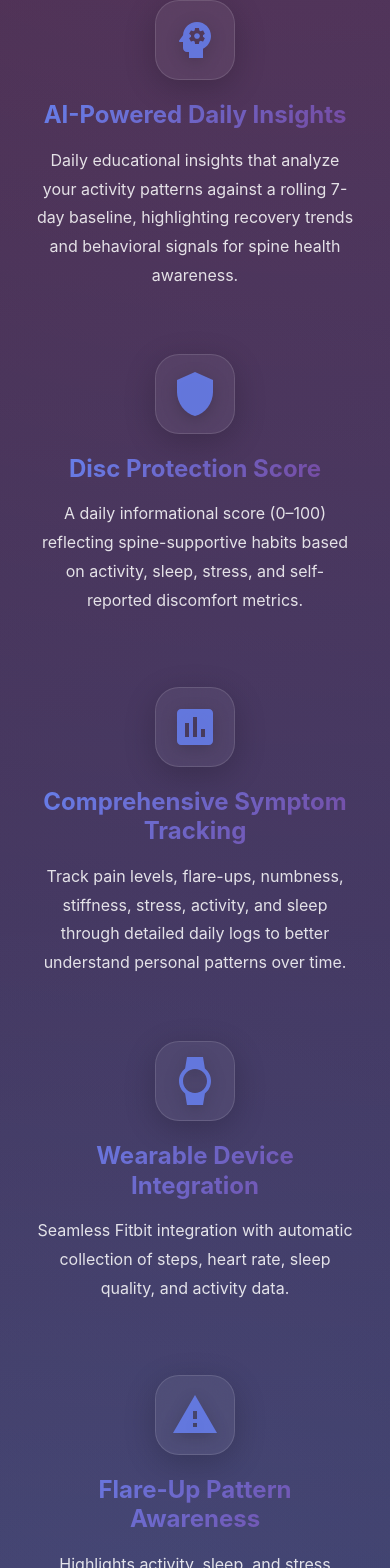
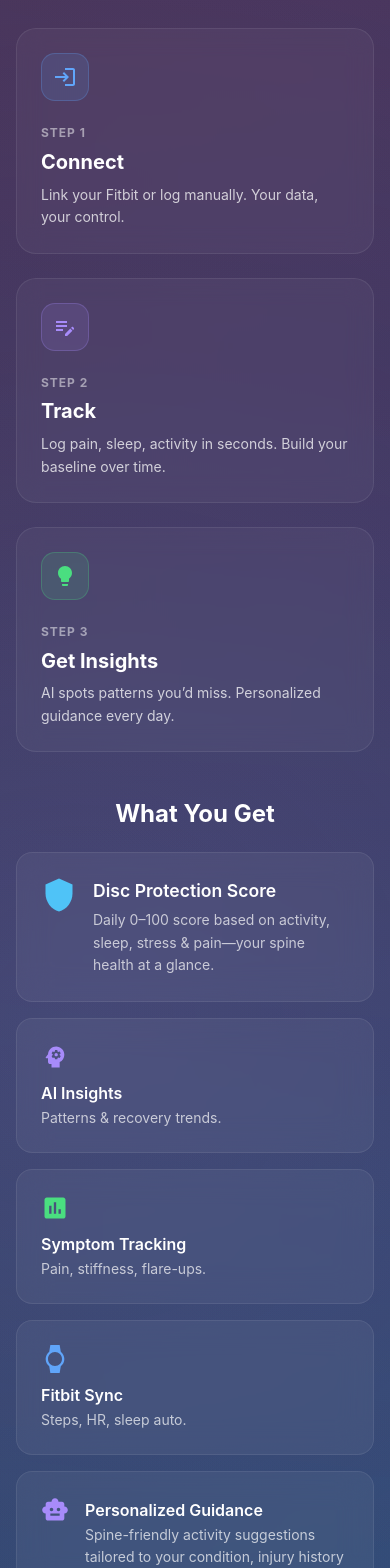
Before and after one commit to kabirshhaikh/fitspine-frontend, a React (Vite) app: page / in a window 390 px wide. Shown: the part 2299-3867 px from the top of the page. Built offline with nearby package versions, Linux system fonts and the light colour scheme; no server answers.

Commit message:
Added new changes in landing page

```diff
--- a/src/pages/NewLanding.jsx
+++ b/src/pages/NewLanding.jsx
@@ -1,7 +1,7 @@
 import React, { useEffect, useRef } from "react";
 import { useNavigate, Link as RouterLink } from "react-router-dom";
 import { Box, Container, Typography, Button, Grid, Card, Link } from "@mui/material";
-import { ArrowForward, Psychology, Shield, Assessment, Watch, TrendingUp, LocalHospital, SmartToy, Analytics, Warning, ErrorOutline, HelpOutline, PersonOff, Route } from "@mui/icons-material";
+import { ArrowForward, Psychology, Shield, Assessment, Watch, SmartToy, Login, EditNote, Lightbulb } from "@mui/icons-material";
 import "../styles/new-landing.css";
 
 const NewLanding = () => {
@@ -37,54 +37,6 @@ const NewLanding = () => {
   const handleGetStarted = () => {
     navigate("/login");
   };
-
-  const features = [
-    {
-      icon: <Psychology />,
-      title: "AI-Powered Daily Insights",
-      description: "Daily educational insights that analyze your activity patterns against a rolling 7-day baseline, highlighting recovery trends and behavioral signals for spine health awareness."
-    },
-    {
-      icon: <Shield />,
-      title: "Disc Protection Score",
-      description: "A daily informational score (0–100) reflecting spine-supportive habits based on activity, sleep, stress, and self-reported discomfort metrics."
-    },
-    {
-      icon: <Assessment />,
-      title: "Comprehensive Symptom Tracking",
-      description: "Track pain levels, flare-ups, numbness, stiffness, stress, activity, and sleep through detailed daily logs to better understand personal patterns over time."
-    },
-    {
-      icon: <Watch />,
-      title: "Wearable Device Integration",
-      description: "Seamless Fitbit integration with automatic collection of steps, heart rate, sleep quality, and activity data."
-    },
-    {
-      icon: <Warning />,
-      title: "Flare-Up Pattern Awareness",
-      description: "Highlights activity, sleep, and stress patterns commonly associated with flare-ups to support early awareness and habit adjustments."
-    },
-    {
-      icon: <TrendingUp />,
-      title: "Risk Awareness Indicators",
-      description: "Trend-based risk signals (0–10 scale) that categorize flare-up-related patterns into awareness levels such as Safe, Caution, Elevated, and High."
-    },
-    {
-      icon: <LocalHospital />,
-      title: "Personal Spine Profile",
-      description: "Track spine injuries, affected disc levels, and surgery history to personalize data visualization and insight context."
-    },
-    {
-      icon: <SmartToy />,
-      title: "Actionable Wellness Guidance",
-      description: "Daily spine-friendly activity suggestions with general timing and duration context, designed for education and habit support."
-    },
-    {
-      icon: <Analytics />,
-      title: "Comprehensive Dashboard",
-      description: "Weekly trend visualizations covering pain patterns, activity correlations, heart rate metrics, and sleep quality insights."
-    }
-  ];
 
   return (
     <Box className="new-landing-container">
@@ -860,256 +812,140 @@ const NewLanding = () => {
         </Container>
       </Box>
 
-      {/* Key Features */}
+      {/* How It Works + Key Capabilities */}
       <Box className="section-new">
         <Container maxWidth="lg" sx={{ px: { xs: 2, sm: 3, md: 4 }, height: "100%", display: "flex", alignItems: "center" }}>
-          <Box className="section-content animate-on-scroll">
+          <Box className="section-content animate-on-scroll" sx={{ width: "100%" }}>
             <Typography variant="h2" className="section-title">
-              Comprehensive Features for Spine Health
+              Simple. Powerful. Personalized.
             </Typography>
-            <Box sx={{ mt: { xs: 4, md: 6 }, display: "flex", flexDirection: "column", gap: { xs: 4, md: 6 } }}>
-              {/* Row 1 */}
-              <Box sx={{ display: "flex", flexDirection: { xs: "column", md: "row" }, justifyContent: "space-between", gap: { xs: 3, md: 4 } }}>
-                <Box className="problem-item-new" sx={{ flex: 1, maxWidth: { md: "48%" } }}>
-                  <Box className="problem-icon-new">
-                    <Box sx={{ fontSize: { xs: "56px", md: "72px" }, color: "rgba(102, 126, 234, 0.9)", display: "flex", alignItems: "center", justifyContent: "center" }}>
-                      {features[0].icon}
-                    </Box>
+            <Typography variant="body1" sx={{ color: "rgba(255,255,255,0.7)", textAlign: "center", mb: { xs: 4, md: 6 }, maxWidth: 560, mx: "auto" }}>
+              Three steps to understanding your spine health—and taking control.
+            </Typography>
+
+            {/* How It Works - 3 Steps */}
+            <Box
+              sx={{
+                display: "grid",
+                gridTemplateColumns: { xs: "1fr", sm: "repeat(3, 1fr)" },
+                gap: { xs: 3, sm: 4 },
+                mb: { xs: 6, md: 8 },
+              }}
+            >
+              {[
+                { icon: <Login />, step: "1", title: "Connect", desc: "Link your Fitbit or log manually. Your data, your control.", color: "#60a5fa" },
+                { icon: <EditNote />, step: "2", title: "Track", desc: "Log pain, sleep, activity in seconds. Build your baseline over time.", color: "#a78bfa" },
+                { icon: <Lightbulb />, step: "3", title: "Get Insights", desc: "AI spots patterns you’d miss. Personalized guidance every day.", color: "#4ade80" },
+              ].map((item) => (
+                <Box
+                  key={item.step}
+                  className="how-step-card"
+                  sx={{
+                    position: "relative",
+                    p: { xs: 3, md: 4 },
+                    borderRadius: "20px",
+                    background: "rgba(255,255,255,0.04)",
+                    border: "1px solid rgba(255,255,255,0.08)",
+                    backdropFilter: "blur(12px)",
+                    transition: "all 0.4s cubic-bezier(0.4,0,0.2,1)",
+                    "&:hover": {
+                      transform: "translateY(-6px)",
+                      borderColor: `${item.color}40`,
+                      boxShadow: `0 20px 40px rgba(0,0,0,0.2), 0 0 30px ${item.color}20`,
+                    },
+                  }}
+                >
+                  <Box
+                    sx={{
+                      width: 48,
+                      height: 48,
+                      borderRadius: "14px",
+                      background: `${item.color}20`,
+                      border: `1px solid ${item.color}40`,
+                      display: "flex",
+                      alignItems: "center",
+                      justifyContent: "center",
+                      mb: 2,
+                    }}
+                  >
+                    {React.cloneElement(item.icon, { sx: { fontSize: 24, color: item.color } })}
                   </Box>
-                  <Typography variant="h4" sx={{
-                    mb: 2,
-                    fontSize: { xs: "1.5rem", md: "2rem" },
-                    fontWeight: 700,
-                    background: "linear-gradient(135deg, #667eea 0%, #764ba2 100%)",
-                    WebkitBackgroundClip: "text",
-                    WebkitTextFillColor: "transparent",
-                    backgroundClip: "text"
-                  }}>
-                    {features[0].title}
+                  <Typography variant="overline" sx={{ color: "rgba(255,255,255,0.5)", fontWeight: 700, letterSpacing: 1 }}>
+                    Step {item.step}
                   </Typography>
-                  <Typography variant="body1" sx={{
-                    color: "rgba(255,255,255,0.85)",
-                    fontSize: { xs: "1rem", md: "1.125rem" },
-                    lineHeight: 1.8
-                  }}>
-                    {features[0].description}
+                  <Typography variant="h5" sx={{ color: "white", fontWeight: 700, mb: 1, fontSize: { xs: "1.25rem", md: "1.5rem" } }}>
+                    {item.title}
+                  </Typography>
+                  <Typography variant="body2" sx={{ color: "rgba(255,255,255,0.75)", lineHeight: 1.6 }}>
+                    {item.desc}
                   </Typography>
                 </Box>
-                <Box className="problem-item-new" sx={{ flex: 1, maxWidth: { md: "48%" } }}>
-                  <Box className="problem-icon-new">
-                    <Box sx={{ fontSize: { xs: "56px", md: "72px" }, color: "rgba(102, 126, 234, 0.9)", display: "flex", alignItems: "center", justifyContent: "center" }}>
-                      {features[1].icon}
-                    </Box>
+              ))}
+            </Box>
+
+            {/* What You Get - Aligned Grid */}
+            <Typography variant="h3" sx={{ fontSize: { xs: "1.5rem", md: "1.9rem" }, fontWeight: 700, color: "white", textAlign: "center", mb: { xs: 3, md: 4 } }}>
+              What You Get
+            </Typography>
+            <Box
+              className="bento-grid"
+              sx={{
+                display: "grid",
+                gridTemplateColumns: { xs: "1fr", sm: "repeat(2, 1fr)", md: "repeat(3, 1fr)" },
+                gridAutoRows: { xs: "minmax(120px, auto)", md: "minmax(160px, auto)" },
+                alignItems: "stretch",
+                gap: { xs: 2, sm: 3, md: 4 },
+                width: "100%",
+              }}
+            >
+              {/* Row 1: Hero card - full width */}
+              <Box
+                className="bento-card bento-fullwidth"
+                sx={{
+                  gridColumn: { xs: "1", sm: "1 / -1", md: "1 / -1" },
+                  p: { xs: 3, md: 4 },
+                }}
+              >
+                <Box sx={{ display: "flex", alignItems: "flex-start", gap: { xs: 2, md: 3 } }}>
+                  <Shield sx={{ fontSize: { xs: 36, md: 44 }, color: "#4fc3f7", flexShrink: 0 }} />
+                  <Box>
+                    <Typography variant="h6" sx={{ color: "white", fontWeight: 600, mb: 0.5, fontSize: { xs: "1.1rem", md: "1.35rem" } }}>Disc Protection Score</Typography>
+                    <Typography variant="body2" sx={{ color: "rgba(255,255,255,0.7)", lineHeight: 1.6, fontSize: { xs: "0.875rem", md: "1rem" } }}>Daily 0–100 score based on activity, sleep, stress & pain—your spine health at a glance.</Typography>
                   </Box>
-                  <Typography variant="h4" sx={{
-                    mb: 2,
-                    fontSize: { xs: "1.5rem", md: "2rem" },
-                    fontWeight: 700,
-                    background: "linear-gradient(135deg, #667eea 0%, #764ba2 100%)",
-                    WebkitBackgroundClip: "text",
-                    WebkitTextFillColor: "transparent",
-                    backgroundClip: "text"
-                  }}>
-                    {features[1].title}
-                  </Typography>
-                  <Typography variant="body1" sx={{
-                    color: "rgba(255,255,255,0.85)",
-                    fontSize: { xs: "1rem", md: "1.125rem" },
-                    lineHeight: 1.8
-                  }}>
-                    {features[1].description}
-                  </Typography>
                 </Box>
               </Box>
 
-              {/* Row 2 */}
-              <Box sx={{ display: "flex", flexDirection: { xs: "column", md: "row" }, justifyContent: "space-between", gap: { xs: 3, md: 4 } }}>
-                <Box className="problem-item-new" sx={{ flex: 1, maxWidth: { md: "48%" } }}>
-                  <Box className="problem-icon-new">
-                    <Box sx={{ fontSize: { xs: "56px", md: "72px" }, color: "rgba(102, 126, 234, 0.9)", display: "flex", alignItems: "center", justifyContent: "center" }}>
-                      {features[2].icon}
-                    </Box>
-                  </Box>
-                  <Typography variant="h4" sx={{
-                    mb: 2,
-                    fontSize: { xs: "1.5rem", md: "2rem" },
-                    fontWeight: 700,
-                    background: "linear-gradient(135deg, #667eea 0%, #764ba2 100%)",
-                    WebkitBackgroundClip: "text",
-                    WebkitTextFillColor: "transparent",
-                    backgroundClip: "text"
-                  }}>
-                    {features[2].title}
-                  </Typography>
-                  <Typography variant="body1" sx={{
-                    color: "rgba(255,255,255,0.85)",
-                    fontSize: { xs: "1rem", md: "1.125rem" },
-                    lineHeight: 1.8
-                  }}>
-                    {features[2].description}
-                  </Typography>
-                </Box>
-                <Box className="problem-item-new" sx={{ flex: 1, maxWidth: { md: "48%" } }}>
-                  <Box className="problem-icon-new">
-                    <Box sx={{ fontSize: { xs: "56px", md: "72px" }, color: "rgba(102, 126, 234, 0.9)", display: "flex", alignItems: "center", justifyContent: "center" }}>
-                      {features[3].icon}
-                    </Box>
-                  </Box>
-                  <Typography variant="h4" sx={{
-                    mb: 2,
-                    fontSize: { xs: "1.5rem", md: "2rem" },
-                    fontWeight: 700,
-                    background: "linear-gradient(135deg, #667eea 0%, #764ba2 100%)",
-                    WebkitBackgroundClip: "text",
-                    WebkitTextFillColor: "transparent",
-                    backgroundClip: "text"
-                  }}>
-                    {features[3].title}
-                  </Typography>
-                  <Typography variant="body1" sx={{
-                    color: "rgba(255,255,255,0.85)",
-                    fontSize: { xs: "1rem", md: "1.125rem" },
-                    lineHeight: 1.8
-                  }}>
-                    {features[3].description}
-                  </Typography>
-                </Box>
+              {/* Row 2: Three equal cards */}
+              <Box className="bento-card bento-equal" sx={{ p: { xs: 3, md: 4 } }}>
+                <Psychology sx={{ fontSize: { xs: 28, md: 36 }, color: "#a78bfa", mb: 1 }} />
+                <Typography variant="subtitle1" sx={{ color: "white", fontWeight: 600, fontSize: { xs: "1rem", md: "1.15rem" } }}>AI Insights</Typography>
+                <Typography variant="body2" sx={{ color: "rgba(255,255,255,0.7)", lineHeight: 1.5, fontSize: { xs: "0.875rem", md: "1rem" } }}>Patterns & recovery trends.</Typography>
+              </Box>
+              <Box className="bento-card bento-equal" sx={{ p: { xs: 3, md: 4 } }}>
+                <Assessment sx={{ fontSize: { xs: 28, md: 36 }, color: "#4ade80", mb: 1 }} />
+                <Typography variant="subtitle1" sx={{ color: "white", fontWeight: 600, fontSize: { xs: "1rem", md: "1.15rem" } }}>Symptom Tracking</Typography>
+                <Typography variant="body2" sx={{ color: "rgba(255,255,255,0.7)", lineHeight: 1.5, fontSize: { xs: "0.875rem", md: "1rem" } }}>Pain, stiffness, flare-ups.</Typography>
+              </Box>
+              <Box className="bento-card bento-equal" sx={{ p: { xs: 3, md: 4 } }}>
+                <Watch sx={{ fontSize: { xs: 28, md: 36 }, color: "#60a5fa", mb: 1 }} />
+                <Typography variant="subtitle1" sx={{ color: "white", fontWeight: 600, fontSize: { xs: "1rem", md: "1.15rem" } }}>Fitbit Sync</Typography>
+                <Typography variant="body2" sx={{ color: "rgba(255,255,255,0.7)", lineHeight: 1.5, fontSize: { xs: "0.875rem", md: "1rem" } }}>Steps, HR, sleep auto.</Typography>
               </Box>
 
-              {/* Row 3 */}
-              <Box sx={{ display: "flex", flexDirection: { xs: "column", md: "row" }, justifyContent: "space-between", gap: { xs: 3, md: 4 } }}>
-                <Box className="problem-item-new" sx={{ flex: 1, maxWidth: { md: "48%" } }}>
-                  <Box className="problem-icon-new">
-                    <Box sx={{ fontSize: { xs: "56px", md: "72px" }, color: "rgba(102, 126, 234, 0.9)", display: "flex", alignItems: "center", justifyContent: "center" }}>
-                      {features[4].icon}
-                    </Box>
+              {/* Row 3: Full width */}
+              <Box
+                className="bento-card bento-fullwidth"
+                sx={{
+                  gridColumn: { xs: "1", sm: "1 / -1", md: "1 / -1" },
+                  p: { xs: 3, md: 4 },
+                }}
+              >
+                <Box sx={{ display: "flex", alignItems: "flex-start", gap: { xs: 2, md: 3 } }}>
+                  <SmartToy sx={{ fontSize: { xs: 28, md: 36 }, color: "#a78bfa", flexShrink: 0 }} />
+                  <Box>
+                    <Typography variant="subtitle1" sx={{ color: "white", fontWeight: 600, fontSize: { xs: "1rem", md: "1.15rem" } }}>Personalized Guidance</Typography>
+                    <Typography variant="body2" sx={{ color: "rgba(255,255,255,0.7)", lineHeight: 1.6, fontSize: { xs: "0.875rem", md: "1rem" } }}>Spine-friendly activity suggestions tailored to your condition, injury history & recovery goals.</Typography>
                   </Box>
-                  <Typography variant="h4" sx={{
-                    mb: 2,
-                    fontSize: { xs: "1.5rem", md: "2rem" },
-                    fontWeight: 700,
-                    background: "linear-gradient(135deg, #667eea 0%, #764ba2 100%)",
-                    WebkitBackgroundClip: "text",
-                    WebkitTextFillColor: "transparent",
-                    backgroundClip: "text"
-                  }}>
-                    {features[4].title}
-                  </Typography>
-                  <Typography variant="body1" sx={{
-                    color: "rgba(255,255,255,0.85)",
-                    fontSize: { xs: "1rem", md: "1.125rem" },
-                    lineHeight: 1.8
-                  }}>
-                    {features[4].description}
-                  </Typography>
-                </Box>
-                <Box className="problem-item-new" sx={{ flex: 1, maxWidth: { md: "48%" } }}>
-                  <Box className="problem-icon-new">
-                    <Box sx={{ fontSize: { xs: "56px", md: "72px" }, color: "rgba(102, 126, 234, 0.9)", display: "flex", alignItems: "center", justifyContent: "center" }}>
-                      {features[5].icon}
-                    </Box>
-                  </Box>
-                  <Typography variant="h4" sx={{
-                    mb: 2,
-                    fontSize: { xs: "1.5rem", md: "2rem" },
-                    fontWeight: 700,
-                    background: "linear-gradient(135deg, #667eea 0%, #764ba2 100%)",
-                    WebkitBackgroundClip: "text",
-                    WebkitTextFillColor: "transparent",
-                    backgroundClip: "text"
-                  }}>
-                    {features[5].title}
-                  </Typography>
-                  <Typography variant="body1" sx={{
-                    color: "rgba(255,255,255,0.85)",
-                    fontSize: { xs: "1rem", md: "1.125rem" },
-                    lineHeight: 1.8
-                  }}>
-                    {features[5].description}
-                  </Typography>
-                </Box>
-              </Box>
-
-              {/* Row 4 */}
-              <Box sx={{ display: "flex", flexDirection: { xs: "column", md: "row" }, justifyContent: "space-between", gap: { xs: 3, md: 4 } }}>
-                <Box className="problem-item-new" sx={{ flex: 1, maxWidth: { md: "48%" } }}>
-                  <Box className="problem-icon-new">
-                    <Box sx={{ fontSize: { xs: "56px", md: "72px" }, color: "rgba(102, 126, 234, 0.9)", display: "flex", alignItems: "center", justifyContent: "center" }}>
-                      {features[6].icon}
-                    </Box>
-                  </Box>
-                  <Typography variant="h4" sx={{
-                    mb: 2,
-                    fontSize: { xs: "1.5rem", md: "2rem" },
-                    fontWeight: 700,
-                    background: "linear-gradient(135deg, #667eea 0%, #764ba2 100%)",
-                    WebkitBackgroundClip: "text",
-                    WebkitTextFillColor: "transparent",
-                    backgroundClip: "text"
-                  }}>
-                    {features[6].title}
-                  </Typography>
-                  <Typography variant="body1" sx={{
-                    color: "rgba(255,255,255,0.85)",
-                    fontSize: { xs: "1rem", md: "1.125rem" },
-                    lineHeight: 1.8
-                  }}>
-                    {features[6].description}
-                  </Typography>
-                </Box>
-                <Box className="problem-item-new" sx={{ flex: 1, maxWidth: { md: "48%" } }}>
-                  <Box className="problem-icon-new">
-                    <Box sx={{ fontSize: { xs: "56px", md: "72px" }, color: "rgba(102, 126, 234, 0.9)", display: "flex", alignItems: "center", justifyContent: "center" }}>
-                      {features[7].icon}
-                    </Box>
-                  </Box>
-                  <Typography variant="h4" sx={{
-                    mb: 2,
-                    fontSize: { xs: "1.5rem", md: "2rem" },
-                    fontWeight: 700,
-                    background: "linear-gradient(135deg, #667eea 0%, #764ba2 100%)",
-                    WebkitBackgroundClip: "text",
-                    WebkitTextFillColor: "transparent",
-                    backgroundClip: "text"
-                  }}>
-                    {features[7].title}
-                  </Typography>
-                  <Typography variant="body1" sx={{
-                    color: "rgba(255,255,255,0.85)",
-                    fontSize: { xs: "1rem", md: "1.125rem" },
-                    lineHeight: 1.8
-                  }}>
-                    {features[7].description}
-                  </Typography>
-                </Box>
-              </Box>
-
-              {/* Row 5 - Single item centered */}
-              <Box sx={{ display: "flex", justifyContent: "center" }}>
-                <Box className="problem-item-new" sx={{ maxWidth: { md: "48%" } }}>
-                  <Box className="problem-icon-new">
-                    <Box sx={{ fontSize: { xs: "56px", md: "72px" }, color: "rgba(102, 126, 234, 0.9)", display: "flex", alignItems: "center", justifyContent: "center" }}>
-                      {features[8].icon}
-                    </Box>
-                  </Box>
-                  <Typography variant="h4" sx={{
-                    mb: 2,
-                    fontSize: { xs: "1.5rem", md: "2rem" },
-                    fontWeight: 700,
-                    background: "linear-gradient(135deg, #667eea 0%, #764ba2 100%)",
-                    WebkitBackgroundClip: "text",
-                    WebkitTextFillColor: "transparent",
-                    backgroundClip: "text"
-                  }}>
-                    {features[8].title}
-                  </Typography>
-                  <Typography variant="body1" sx={{
-                    color: "rgba(255,255,255,0.85)",
-                    fontSize: { xs: "1rem", md: "1.125rem" },
-                    lineHeight: 1.8
-                  }}>
-                    {features[8].description}
-                  </Typography>
                 </Box>
               </Box>
             </Box>
--- a/src/styles/new-landing.css
+++ b/src/styles/new-landing.css
@@ -458,6 +458,41 @@
   box-shadow: 0 0 40px rgba(102, 126, 234, 0.2);
 }
 
+/* ===== How It Works + Bento Grid ===== */
+.how-step-card {
+  position: relative;
+}
+
+.bento-grid {
+  width: 100%;
+}
+
+.bento-card {
+  display: flex;
+  flex-direction: column;
+  min-height: 0;
+  background: rgba(255, 255, 255, 0.05);
+  backdrop-filter: blur(16px);
+  border: 1px solid rgba(255, 255, 255, 0.08);
+  border-radius: 16px;
+  padding: clamp(20px, 3vw, 24px);
+  transition: all 0.35s cubic-bezier(0.4, 0, 0.2, 1);
+}
+
+.bento-card:hover {
+  transform: translateY(-4px);
+  border-color: rgba(79, 195, 247, 0.25);
+  box-shadow: 0 12px 32px rgba(0, 0, 0, 0.2);
+}
+
+.bento-equal {
+  height: 100%;
+}
+
+.bento-fullwidth {
+  justify-content: center;
+}
+
 /* Testimonial Cards */
 .testimonial-card {
   text-align: left;
@@ -599,6 +634,14 @@
     padding: 18px;
   }
 
+  .bento-card {
+    padding: 18px;
+  }
+
+  .how-step-card {
+    padding: 20px;
+  }
+
   .metric-value {
     font-size: 1.6rem !important;
   }
@@ -699,6 +742,10 @@
     padding: 16px;
   }
 
+  .bento-card {
+    padding: 16px;
+  }
+
   .metric-value {
     font-size: 1.5rem !important;
   }
```
